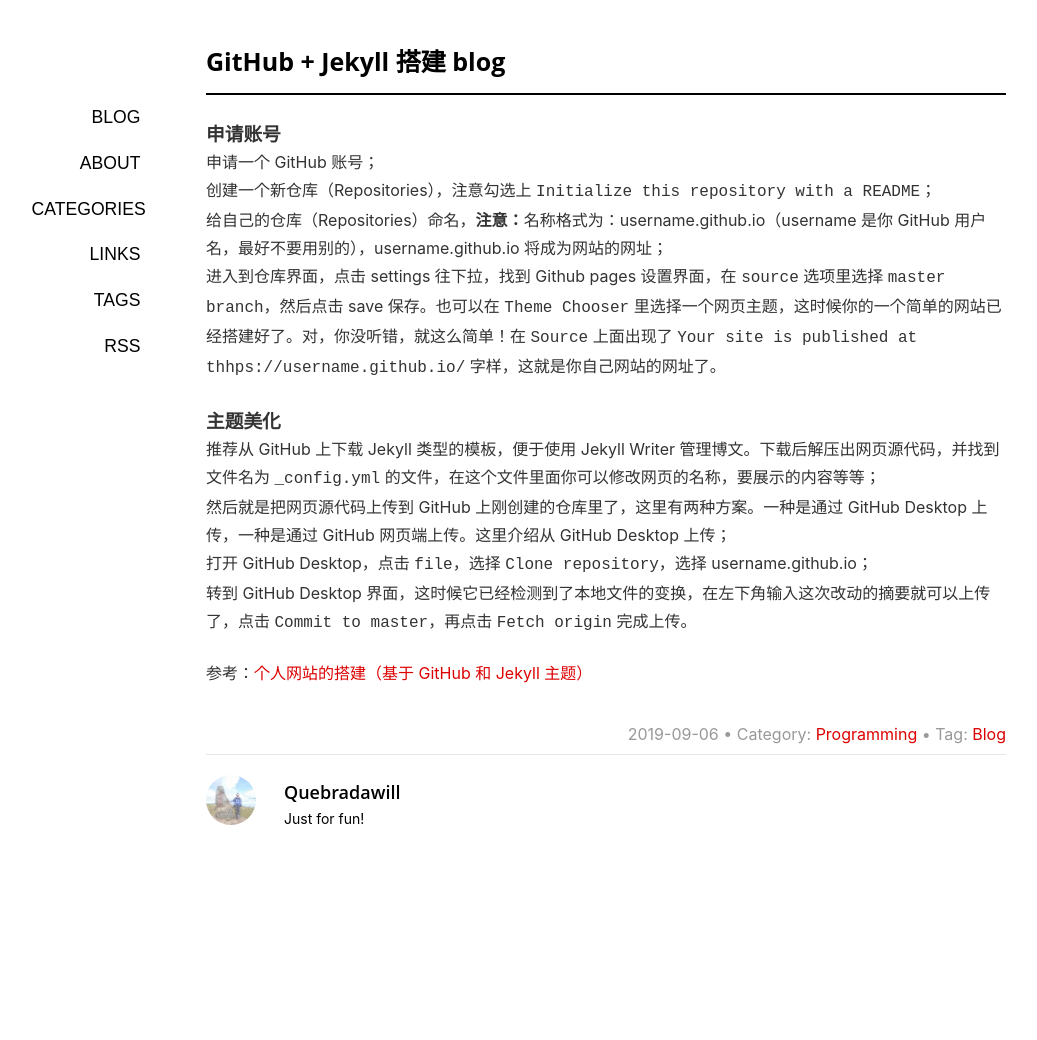
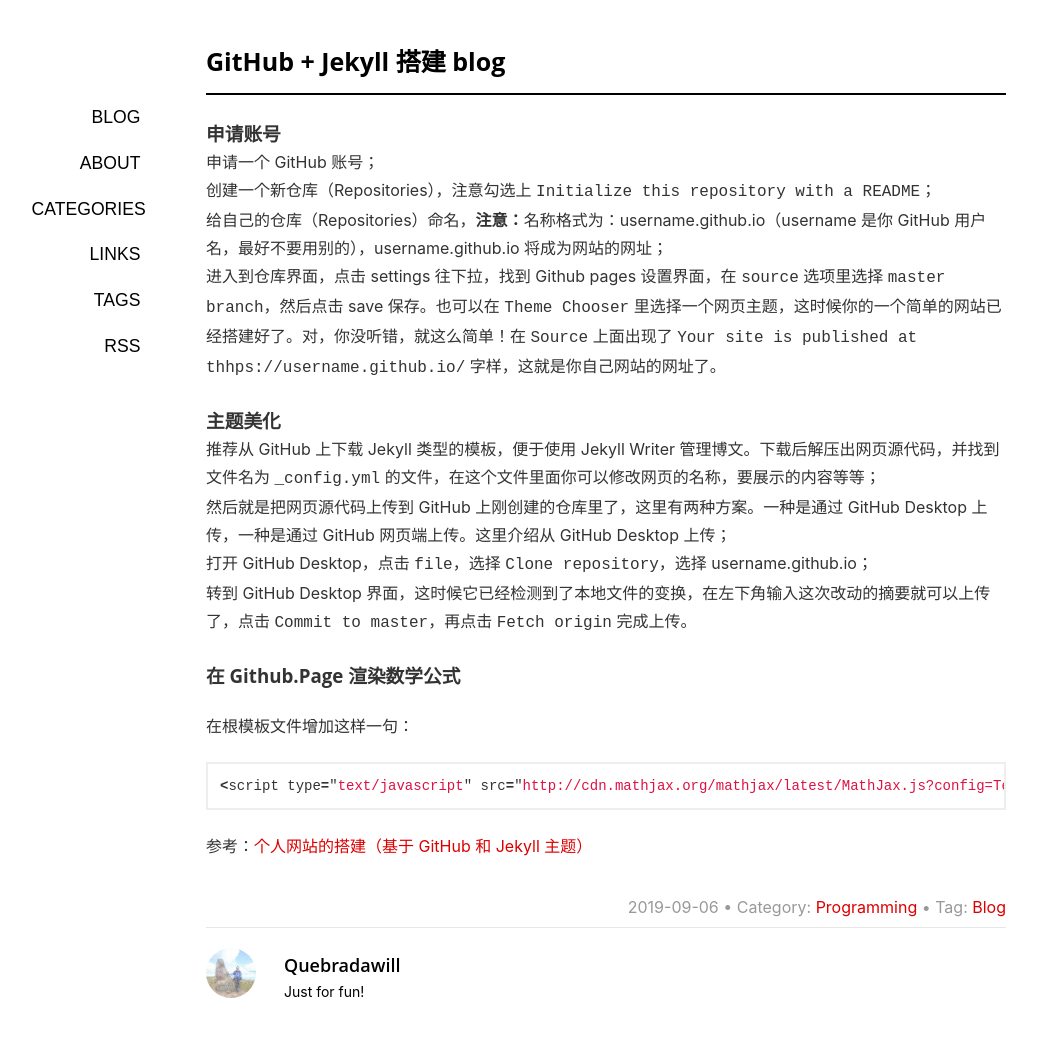
Before and after one commit to Quebradawill/quebrada.github.io, a Jekyll site: the page built from _posts/2019-09-06-build-blog.md, in a window 1280 px wide. Shown: the whole page, without its empty margins (34-1071 px from the left). Built offline with Jekyll 4.4.1, drawn with Linux system fonts in a browser that asks for light colours; comment, search, counter and statistics services are not loaded; before the commit the page ends 900 px from its top, so only the background shows below that.

Commit message:
Update 2019-09-06-build-blog.md

````diff
--- a/_posts/2019-09-06-build-blog.md
+++ b/_posts/2019-09-06-build-blog.md
@@ -30,4 +30,12 @@ author:
 3. 打开 GitHub Desktop，点击 `file`，选择 `Clone repository`，选择 username.github.io；
 4. 转到 GitHub Desktop 界面，这时候它已经检测到了本地文件的变换，在左下角输入这次改动的摘要就可以上传了，点击 `Commit to master`，再点击 `Fetch origin` 完成上传。
 
+### 在 Github.Page 渲染数学公式
+
+在根模板文件增加这样一句：
+
+```javascript
+<script type="text/javascript" src="http://cdn.mathjax.org/mathjax/latest/MathJax.js?config=TeX-AMS-MML_HTMLorMML"> </script>
+```
+
 参考：[个人网站的搭建（基于 GitHub 和 Jekyll 主题）](https://blog.csdn.net/qq_19799765/article/details/80869363)
````
